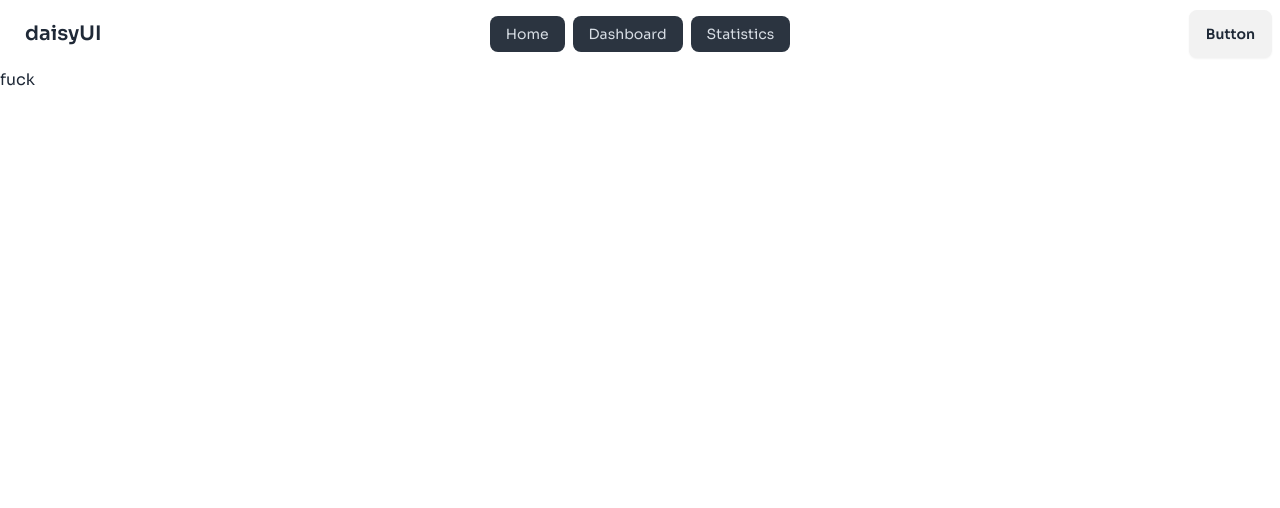
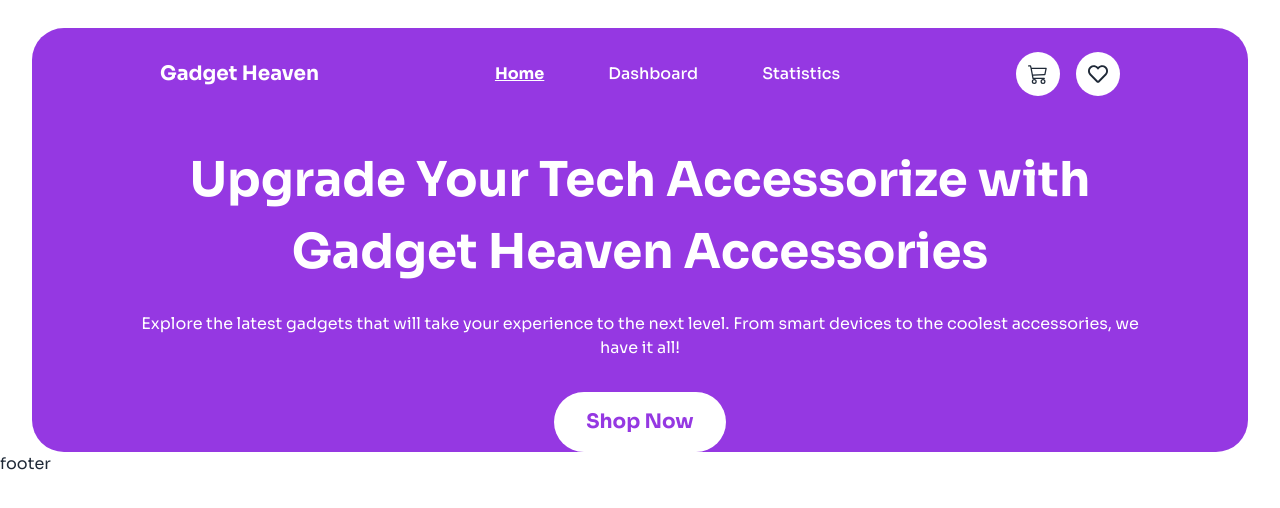
Before and after one commit to programming-hero-web-course-4/b10a8-gadget-heaven-kyoChiwow, a React (Vite) app: page / in a window 1280 px wide. Shown: the top 508 px of the page. Built offline with nearby package versions, Linux system fonts and the light colour scheme.

Commit message:
Almost done with the nav bar thing

```diff
--- a/package.json
+++ b/package.json
@@ -14,6 +14,7 @@
     "match-sorter": "^7.0.0",
     "react": "^18.3.1",
     "react-dom": "^18.3.1",
+    "react-icons": "^5.3.0",
     "react-router-dom": "^6.27.0",
     "sort-by": "^1.2.0"
   },
--- a/src/components/Footer/Footer.jsx
+++ b/src/components/Footer/Footer.jsx
@@ -1,7 +1,7 @@
 const Footer = () => {
     return (
         <div>
-            <h1>fuck</h1>
+            <h1>footer</h1>
         </div>
     );
 };
--- a/src/components/NavBar/NavBar.jsx
+++ b/src/components/NavBar/NavBar.jsx
@@ -1,63 +1,91 @@
 import { NavLink } from "react-router-dom";
-
+import { BsCart3 } from "react-icons/bs";
+import { FaRegHeart } from "react-icons/fa";
 const NavBar = () => {
   const links = (
     <>
-            <li className="{({isActive}) => isActive ?
-
-            } ">
-                <NavLink to="/">Home</NavLink>
+      <li className="hover:bg-purple-500 transition duration-300 p-2 rounded-3xl">
+        <NavLink
+          to="/"
+          className={({ isActive }) =>
+            isActive
+              ? "text-white font-bold text-base underline"
+              : "font-medium no-underline text-base text-white"
+          }
+        >
+          Home
+        </NavLink>
       </li>
-            <li className=" {({isActive})
-
-            } ">
-                <NavLink to="">Dashboard</NavLink>
+      <li className="hover:bg-purple-500 transition duration-300 p-2 rounded-3xl">
+        <NavLink
+          to="/dashboard"
+          className={({ isActive }) =>
+            isActive
+              ? "text-white font-bold text-base underline"
+              : "font-medium no-underline text-base text-white"
+          }
+        >
+          Dashboard
+        </NavLink>
       </li>
-            <li className=" {({isActive})
-
-            } ">
-                <NavLink to="">Statistics</NavLink>
+      <li className="hover:bg-purple-500 transition duration-300 p-2 rounded-3xl">
+        <NavLink
+          to="/statistics"
+          className={({ isActive }) =>
+            isActive
+              ? "text-white font-bold text-base underline"
+              : "font-medium no-underline text-base text-white"
+          }
+        >
+          Statistics
+        </NavLink>
       </li>
     </>
-    )
+  );
   return (
-    <div className="navbar bg-base-100">
-      <div className="navbar-start">
-        <div className="dropdown">
-          <div tabIndex={0} role="button" className="btn btn-ghost lg:hidden">
-            <svg
-              xmlns="http://www.w3.org/2000/svg"
-              className="h-5 w-5"
-              fill="none"
-              viewBox="0 0 24 24"
-              stroke="currentColor"
-            >
-              <path
-                strokeLinecap="round"
-                strokeLinejoin="round"
-                strokeWidth="2"
-                d="M4 6h16M4 12h8m-8 6h16"
-              />
-            </svg>
+    //  Section: Navbar Here
+    <div className="bg-purpleBg lg:max-w-[95%] mx-auto rounded-[32px] mt-7">
+      {/* Navbar header info and icons */}
+      <div className="flex justify-between items-center px-32 pt-6">
+        {/* Navbar Header */}
+        <div className="">
+          <h1 className="text-white font-bold text-xl">Gadget Heaven</h1>
         </div>
-          <ul
-            tabIndex={0}
-            className="menu menu-sm dropdown-content bg-base-100 rounded-box z-[1] mt-3 w-52 p-2 shadow"
-          >
-            {links}
-          </ul>
+        {/* Navbar Header */}
+
+        {/* Navbar Menus */}
+        <div className="">
+          <ul className="flex gap-12">{links}</ul>
         </div>
-        <a className="btn btn-ghost text-xl">daisyUI</a>
+        {/* Navbar Menus */}
+
+        {/* Navbar Cart and Wishlist icons */}
+        <div className="flex items-center gap-4">
+          {/* cart */}
+          <button className="p-3 bg-white rounded-full hover:bg-gray-400 transition duration-300 text-xl">
+            <BsCart3></BsCart3>
+          </button>
+          {/* cart */}
+
+          {/* Wishlist */}
+          <button className="p-3 bg-white rounded-full hover:bg-gray-400 transition duration-300 text-xl">
+            <FaRegHeart></FaRegHeart>
+          </button>
+          {/* Wishlist */}
         </div>
-      <div className="navbar-center hidden lg:flex">
-        <ul className="menu menu-horizontal px-1 gap-2">
-          {links}
-        </ul>
+        {/* Navbar Cart and Wishlist icons */}
       </div>
-      <div className="navbar-end">
-        <a className="btn">Button</a>
+      {/* Navbar header info and icons */}
+
+      {/* NavBar Banner here */}
+      <div className="text-center max-w-[85%] mx-auto">
+        <h1 className="font-bold mt-12 text-white text-5xl leading-[72px]">Upgrade Your Tech Accessorize with Gadget Heaven Accessories</h1>
+        <p className="text-base font-normal text-white mt-6 mb-8 leading-6">Explore the latest gadgets that will take your experience to the next level. From smart devices to the coolest accessories, we have it all!</p>
+        <button className="bg-white px-8 py-4 rounded-full hover:bg-gray-300 transition duration-300 font-bold text-xl text-purpleBg">Shop Now</button>
       </div>
+      {/* NavBar Banner here */}
     </div>
+    //  Section: Navbar Here
   );
 };
 
--- a/tailwind.config.js
+++ b/tailwind.config.js
@@ -5,7 +5,12 @@ export default {
     "./src/**/*.{js,ts,jsx,tsx}",
   ],
   theme: {
-    extend: {},
+    extend: {
+      colors: {
+        purpleBg: "#9538E2",
+        graySixtyp: "#09080F99"
+      },
+    },
   },
   plugins: [
     require('daisyui'),
```
Also changed, not shown: src/main.jsx (+4 -3 lines), 1 other file (tests, documents, lock files or other folders). Lines whose indentation alone changed are shown as unchanged.
